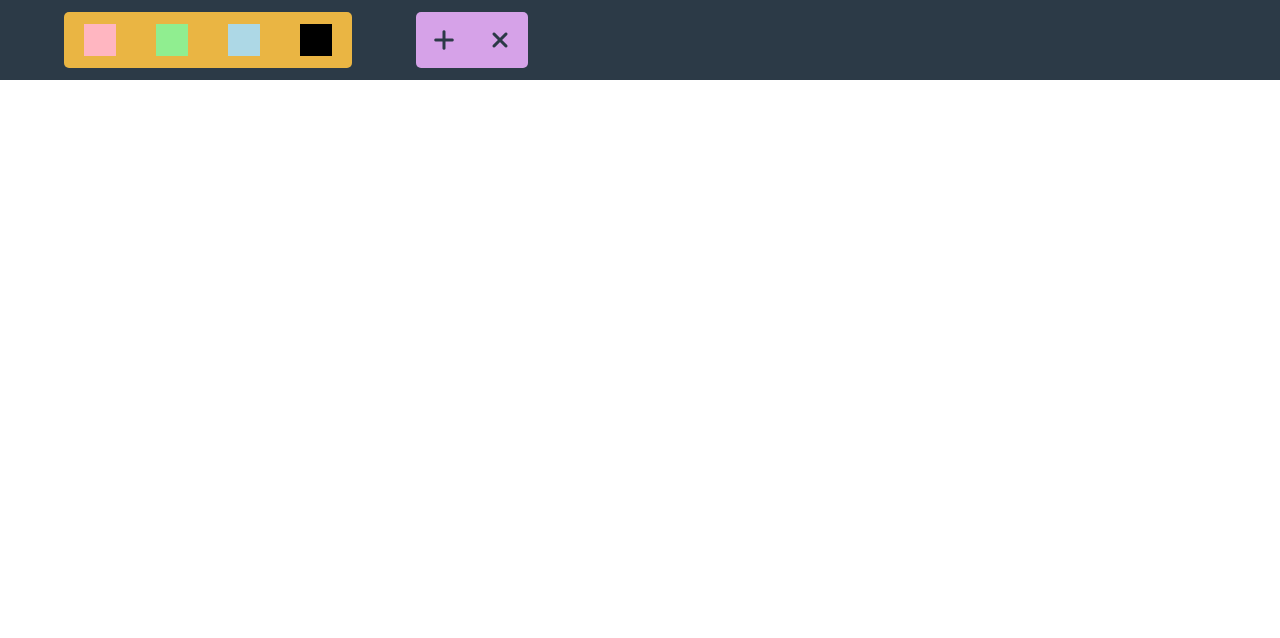
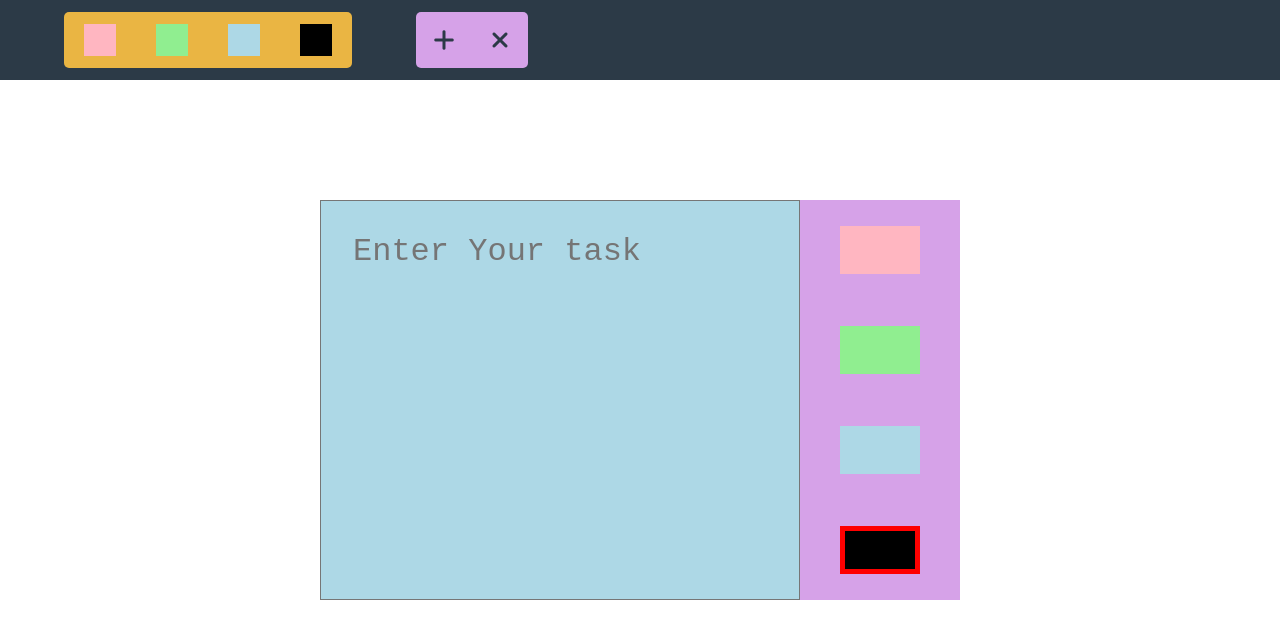
Before and after one commit to AdityaNarayan01/Advanced_to_do_list, a plain HTML site: page index.html in a window 1280 px wide. Both pictures are taken after a click on the element 444 px from the left and 40 px from the top of the page. Drawn offline with Linux system fonts and the light colour scheme.

Commit message:
modal implemented

```diff
--- a/index.html
+++ b/index.html
@@ -1,18 +1,22 @@
 <!DOCTYPE html>
 <html lang="en">
+
 <head>
     <meta charset="UTF-8">
     <meta http-equiv="X-UA-Compatible" content="IE=edge">
     <meta name="viewport" content="width=device-width, initial-scale=1.0">
     <link rel="stylesheet" href="./style.css">
     <link rel="stylesheet" href="https://cdnjs.cloudflare.com/ajax/libs/font-awesome/6.1.1/css/all.min.css">
-        <title>Advanced To Do List</title>
+    <title>Advanced To Do List</title>
 </head>
+
 <body>
 
 
+
+    <!--  toolbox continer-->
     <div class="toolbox-cont">
-        <div class="toolbox-prrior-cont">
+        <div class="toolbox-priority-cont">
             <div class="lightpink color"></div>
             <div class="lightgreen color"></div>
             <div class="lightblue color"></div>
@@ -34,8 +38,25 @@
     </div>
 
 
+    <!--  ticket box-->
+    <div class="main-cont"></div>
+
+    <!--  model continer-->
+    <div class="model-cont">
+        <textarea spellcheck="false" class="textarea-cont" placeholder="Enter Your task"></textarea>
+
+
+        <div class="priority-colors-cont">
+            <div class="lightpink priority-color"></div>
+            <div class="lightgreen priority-color"></div>
+            <div class="lightblue priority-color"></div>
+            <div class="active  border black priority-color"></div>
+        </div>
+    </div>
+
     <script src="./script.js"></script>
 
 
 </body>
+
 </html>
--- a/script.js
+++ b/script.js
@@ -1,13 +1,20 @@
-let addbutton = document.querySelector('.add-btn')
+let addbutton = document.querySelector(".add-btn");
 
-addbutton.addEventListener('click',function(){
-    //dsiplay a model
+let modalCont = document.querySelector(".model-cont");
 
+let addFlag = false;
 
+addbutton.addEventListener("click", function (e) {
+  //display a model
 
+  //addFlag jab true hoo --> model display
+  //addFlag jab false hoo --> model hide
 
-    //add a card
+  addFlag = !addFlag;
 
-
-
-})
+  if (addFlag == true) {
+    modalCont.style.display = "flex";
+  } else {
+    modalCont.style.display = "none";
+  }
+});
--- a/style.css
+++ b/style.css
@@ -19,7 +19,7 @@ body{
     border-radius: 5px;
 }
 
-.toolbox-prrior-cont{
+.toolbox-priority-cont{
     height: 3.5rem;
     width: 18rem;
     background-color: #EAB543;
@@ -65,3 +65,52 @@ body{
 .black{
     background-color: black;
 }
+
+.action-btn-cont>*:hover{
+    background-color: lightcoral;
+    border-radius: 5px;
+    height: 4rem;
+}
+
+.toolbox-priority-cont>*:hover{
+    background-color: lightcoral;
+}
+
+.model-cont{
+    height: 50vh;
+    width: 50vw;
+    background-color: #D6A2E8;
+    position: absolute;
+    top: calc((100vh - 50vh) / 2);
+    left: calc((100vw - 50vw) / 2);
+    display: none;
+}
+
+.textarea-cont{
+    height: 100%;
+    width: 75%;
+    outline: none;
+    background-color: lightblue;
+    resize: none;
+    font-size: 2rem;
+    padding: 2rem;
+}
+
+.priority-colors-cont{
+    height: 100%;
+    width: 25%;
+    display: flex;
+    flex-direction:column;
+    justify-content: space-around;
+    align-items: center;
+
+}
+
+.priority-color{
+    height: 3rem;
+    width: 5rem;
+}
+
+.active{
+    border: 5px solid red;
+}
```
